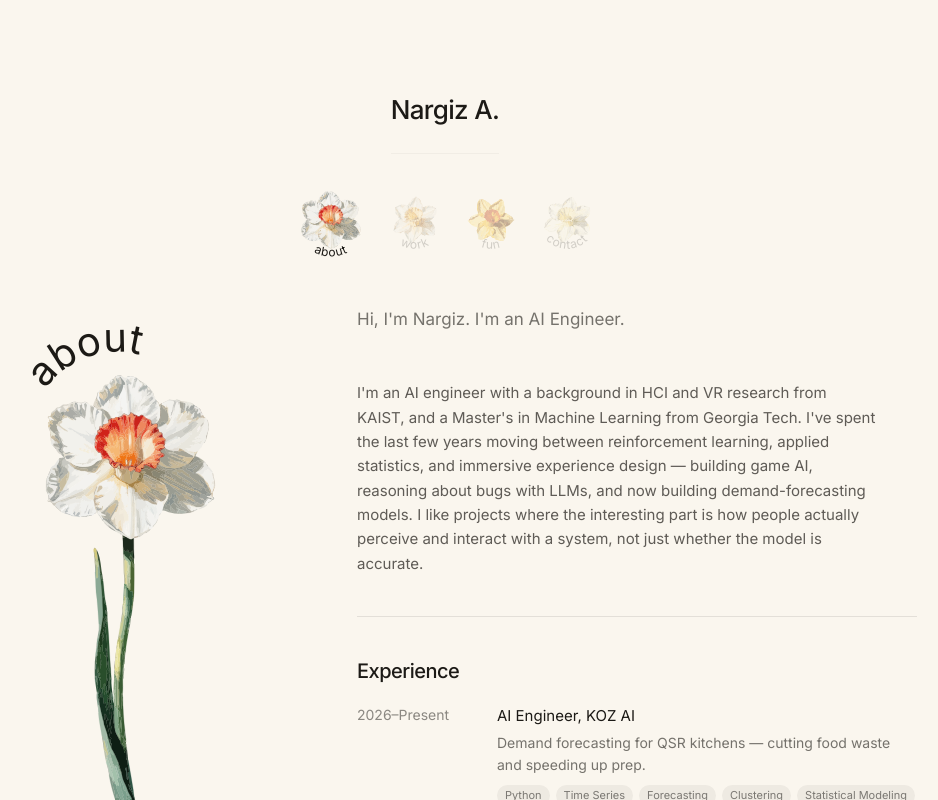
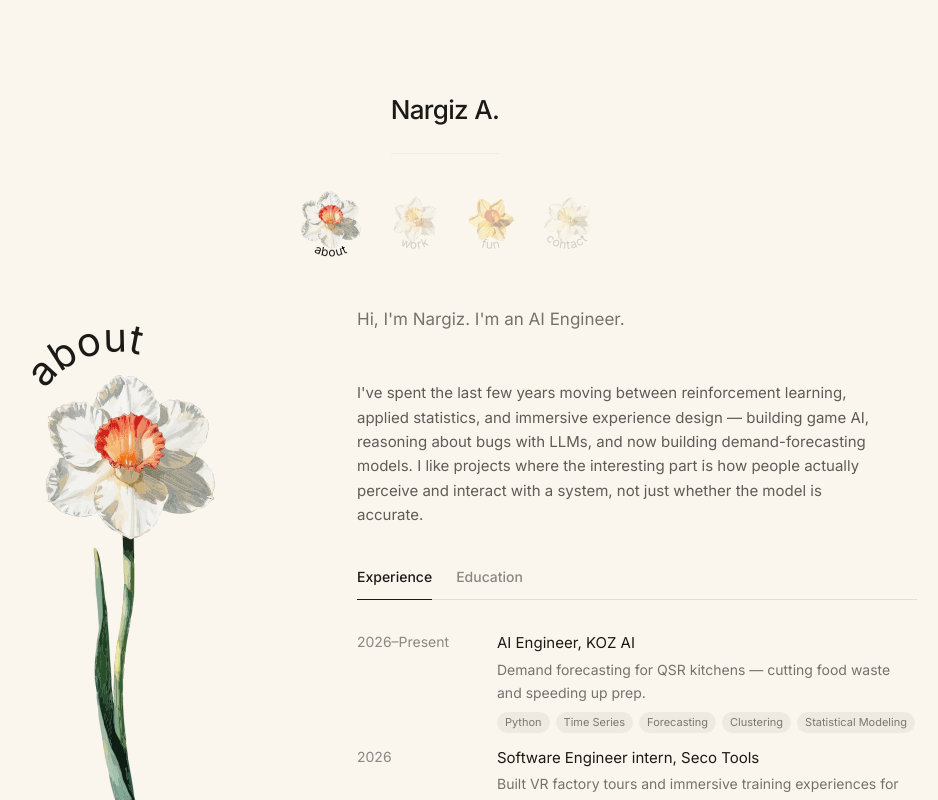
Before and after one commit to nargizas/nargizas.github.io, a Next.js app: page / in a window 1280 px wide. Both pictures are taken after a click on the button "about". Shown: the top 800 px of the page, without its empty margins (195-1133 px from the left). Built offline with nearby package versions, Linux system fonts and the light colour scheme; a web font is replaced by a local one.

Commit message:
update about layout

```diff
--- a/components/sections/StoryPanel.js
+++ b/components/sections/StoryPanel.js
@@ -1,12 +1,58 @@
 'use client';
 
+import { useEffect, useLayoutEffect, useRef, useState } from 'react';
+import { AnimatePresence, motion } from 'motion/react';
+import { Tabs } from 'radix-ui';
 import { getSiteConfig, getStoryGroups } from '@/lib/content';
 import { BlurFade } from '@/components/ui/blur-fade';
+import { EASE_OUT, TAB_TRANSITION } from '@/components/animation';
+
+const CONTENT_TRANSITION = { duration: 0.2, ease: EASE_OUT };
+
+// Direction-aware: the incoming tab's content slides in from the side of the
+// tab that was clicked (left neighbor -> slides in from the left, and vice
+// versa), while the outgoing content exits the opposite way — the same
+// "enter/exit along the same path" spatial cue SectionTrack's slide uses one
+// level up, just at tab scale (12px, not a full slide-width).
+const contentVariants = {
+  enter: (direction) => ({ opacity: 0, x: direction * 12 }),
+  center: { opacity: 1, x: 0 },
+  exit: (direction) => ({ opacity: 0, x: direction * -12 }),
+};
+
+// Fixed reference width the indicator's own DOM box is rendered at; the real
+// per-tab width is applied via `scaleX`, so both position and size animate
+// on `transform` only (no `width`, a layout-triggering property).
+const INDICATOR_BASE_WIDTH = 100;
 
 export function StoryPanel() {
   const { about } = getSiteConfig();
   const groups = getStoryGroups();
-  let rowIndex = 0;
+  const [active, setActive] = useState(groups[0]?.id);
+  const activeIndex = groups.findIndex((group) => group.id === active);
+  const prevIndexRef = useRef(activeIndex);
+  const direction = activeIndex > prevIndexRef.current ? 1 : activeIndex < prevIndexRef.current ? -1 : 0;
+
+  useEffect(() => {
+    prevIndexRef.current = activeIndex;
+  }, [activeIndex]);
+
+  const activeGroup = groups.find((group) => group.id === active);
+  const activeRows = activeGroup?.rows ?? [];
+
+  // Measured directly off the trigger DOM nodes (offsetLeft/offsetWidth —
+  // local to the TabsList, unaffected by the ancestor SectionTrack's own
+  // horizontal-slide transform) rather than a shared `layoutId` animation.
+  // layoutId's cross-remount FLIP measurement got confused sitting inside
+  // that transformed ancestor and produced a visible off-screen jump before
+  // sliding back — this sidesteps it entirely.
+  const triggerRefs = useRef({});
+  const [indicator, setIndicator] = useState(null);
+
+  useLayoutEffect(() => {
+    const node = triggerRefs.current[active];
+    if (node) setIndicator({ x: node.offsetLeft, width: node.offsetWidth });
+  }, [active]);
 
   return (
     <div className="flex flex-col gap-10">
@@ -15,16 +61,45 @@ export function StoryPanel() {
           <p className="max-w-[520px] text-[15px] leading-relaxed text-ink/70">{about}</p>
         </BlurFade>
       )}
-      {groups.map((group, gi) => (
-        <div key={group.id} className={gi > 0 || about ? 'border-t border-ink/10 pt-10' : ''}>
-          <h3 className="mb-5 font-display text-xl font-medium tracking-tight text-ink">{group.label}</h3>
-          <div className="flex flex-col gap-3.5">
-            {group.rows.map((row) => {
-              const delay = 0.05 * rowIndex;
-              rowIndex += 1;
 
-              return (
-                <BlurFade key={`${row.role}-${row.year}`} delay={delay} inView>
+      <Tabs.Root value={active} onValueChange={setActive}>
+        <Tabs.List className="relative mb-8 flex gap-6 border-b border-ink/10">
+          {groups.map((group) => (
+            <Tabs.Trigger
+              key={group.id}
+              ref={(node) => {
+                triggerRefs.current[group.id] = node;
+              }}
+              value={group.id}
+              className="cursor-pointer pb-3 text-sm font-medium text-ink/50 outline-none transition-colors data-[state=active]:text-ink"
+            >
+              {group.label}
+            </Tabs.Trigger>
+          ))}
+          {indicator && (
+            <motion.div
+              className="pointer-events-none absolute -bottom-px left-0 h-px bg-ink"
+              style={{ width: INDICATOR_BASE_WIDTH, transformOrigin: '0 0' }}
+              animate={{ x: indicator.x, scaleX: indicator.width / INDICATOR_BASE_WIDTH }}
+              transition={TAB_TRANSITION}
+            />
+          )}
+        </Tabs.List>
+
+        <Tabs.Content value={active} className="relative">
+          <AnimatePresence mode="popLayout" initial={false} custom={direction}>
+            <motion.div
+              key={active}
+              custom={direction}
+              variants={contentVariants}
+              initial="enter"
+              animate="center"
+              exit="exit"
+              transition={CONTENT_TRANSITION}
+              className="flex flex-col gap-3.5"
+            >
+              {activeRows.map((row, i) => (
+                <BlurFade key={`${row.role}-${row.year}`} delay={0.05 * i} inView>
                   <div className="flex flex-wrap gap-5">
                     <div className="w-[120px] shrink-0 text-sm text-ink/50">{row.year}</div>
                     <div className="min-w-[180px] flex-1">
@@ -45,11 +120,11 @@ export function StoryPanel() {
                     </div>
                   </div>
                 </BlurFade>
-              );
-            })}
-          </div>
-        </div>
-      ))}
+              ))}
+            </motion.div>
+          </AnimatePresence>
+        </Tabs.Content>
+      </Tabs.Root>
     </div>
   );
 }
--- a/content/site.js
+++ b/content/site.js
@@ -2,8 +2,7 @@ export const SITE = {
   name: 'Nargiz A.',
   role: 'AI Engineer',
   bio: 'I build AI and build with AI. My work explores how people interact with, understand, and experience intelligent systems.',
-  about: `I'm an AI engineer with a background in HCI and VR research from KAIST, and a
-    Master's in Machine Learning from Georgia Tech. I've spent the last few years moving
+  about: `I've spent the last few years moving
     between reinforcement learning, applied statistics, and immersive experience design —
     building game AI, reasoning about bugs with LLMs, and now building demand-forecasting
     models. I like projects where the interesting part is how people actually perceive and
@@ -31,11 +30,11 @@ export const CONTACT_LINKS = [
 
 export const FUN_CONTENT = {
   currently: [
-    { label: 'Reading', value: 'Stories of Your Life and Others, Ted Chiang' },
-    { label: 'Listening', value: 'Heavy Serenade, NMIXX' },
+    { label: 'Reading', value: 'Sense and Sensibility, Jane Austen' },
+    { label: 'Listening', value: 'Thinkin bout you, Flea' },
     { label: 'Sitting in', value: 'Dortmund, DE' },
   ],
-  interests: ['Graphic design', 'Game design'],
+  interests: ['Movies', 'Chess','Graphic design', 'Game design'],
 };
 
 export const FOOTER = {
```
Also changed, not shown: assets/images/paper.jpg (deleted).
